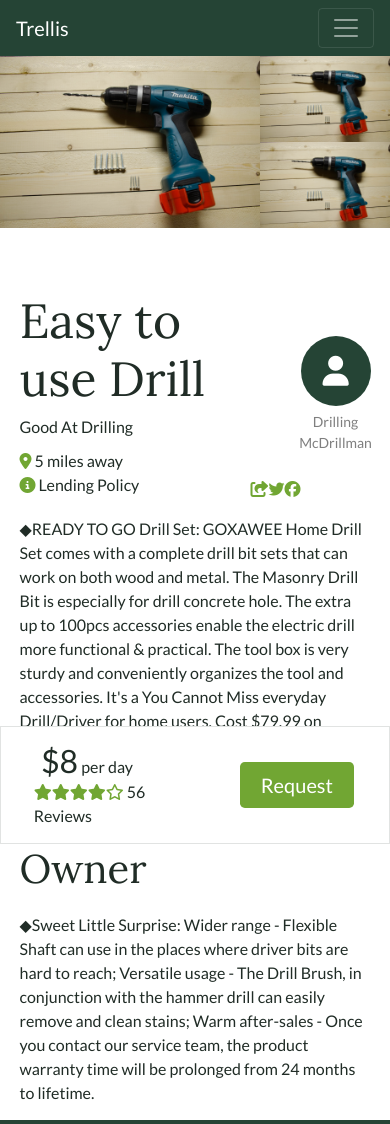
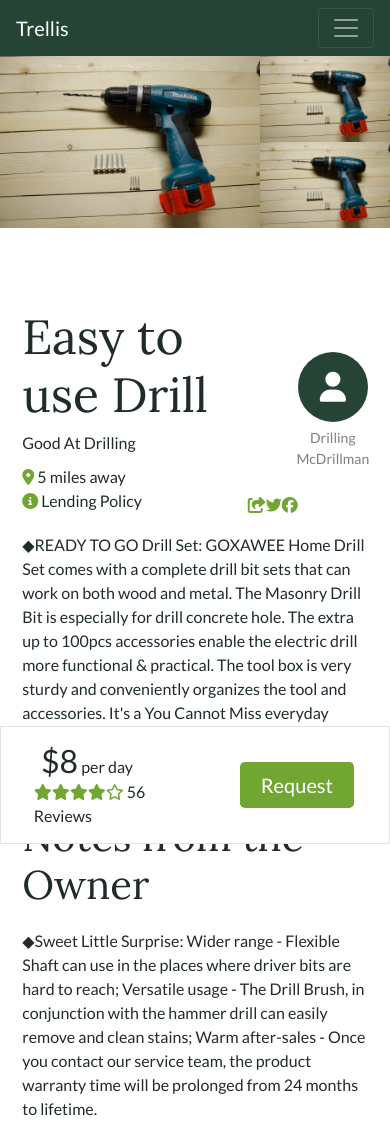
Before and after one commit to anniediep/Trellis, a plain HTML site: page productDetails.html in a window 390 px wide. Shown: the top 1124 px of the page. Drawn offline with nearby package versions, Linux system fonts and the light colour scheme.

Commit message:
fixed container issues

```diff
--- a/css/index.css
+++ b/css/index.css
@@ -166,6 +166,9 @@ section {
 }
 
 .jumbotron {
+    background-image: url("../img/cameraCutout.png");
+    background-repeat: no-repeat;
+    background-size: cover;
     margin-bottom: 0;
 }
 
@@ -322,13 +325,13 @@ section {
         display: none;
     }
 
-    .container {
+    #desc .container {
         display: unset;
     }
 
     .description {
-        margin-left:5%;
-        margin-right: 5%;
+        margin-left:2%;
+        margin-right: 2%;
     }
 
     .descGrid {
--- a/productDetails.html
+++ b/productDetails.html
@@ -64,7 +64,7 @@
         <div class="qPic4"><img class="pic" src="img/drill1.jpg" alt=""></div>
     </div>
 
-    <main class="container">
+    <main class="container" id="descPage">
         <div class="descGrid">
             <div class="description">
                 <section class="productSection">
```
Also changed, not shown: index.html (+1 -1 lines), productPage.html (+1 -1 lines), 1 other file.
